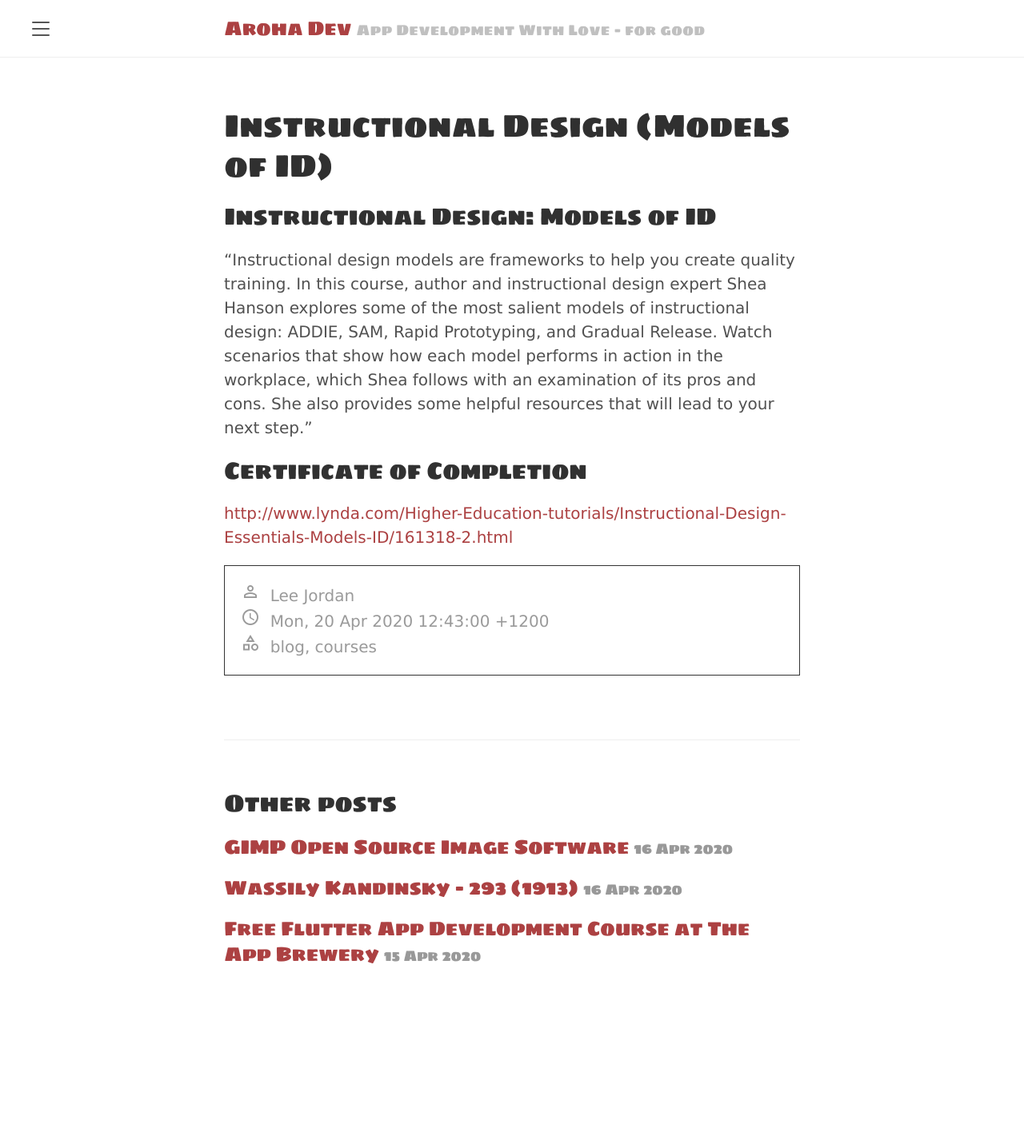
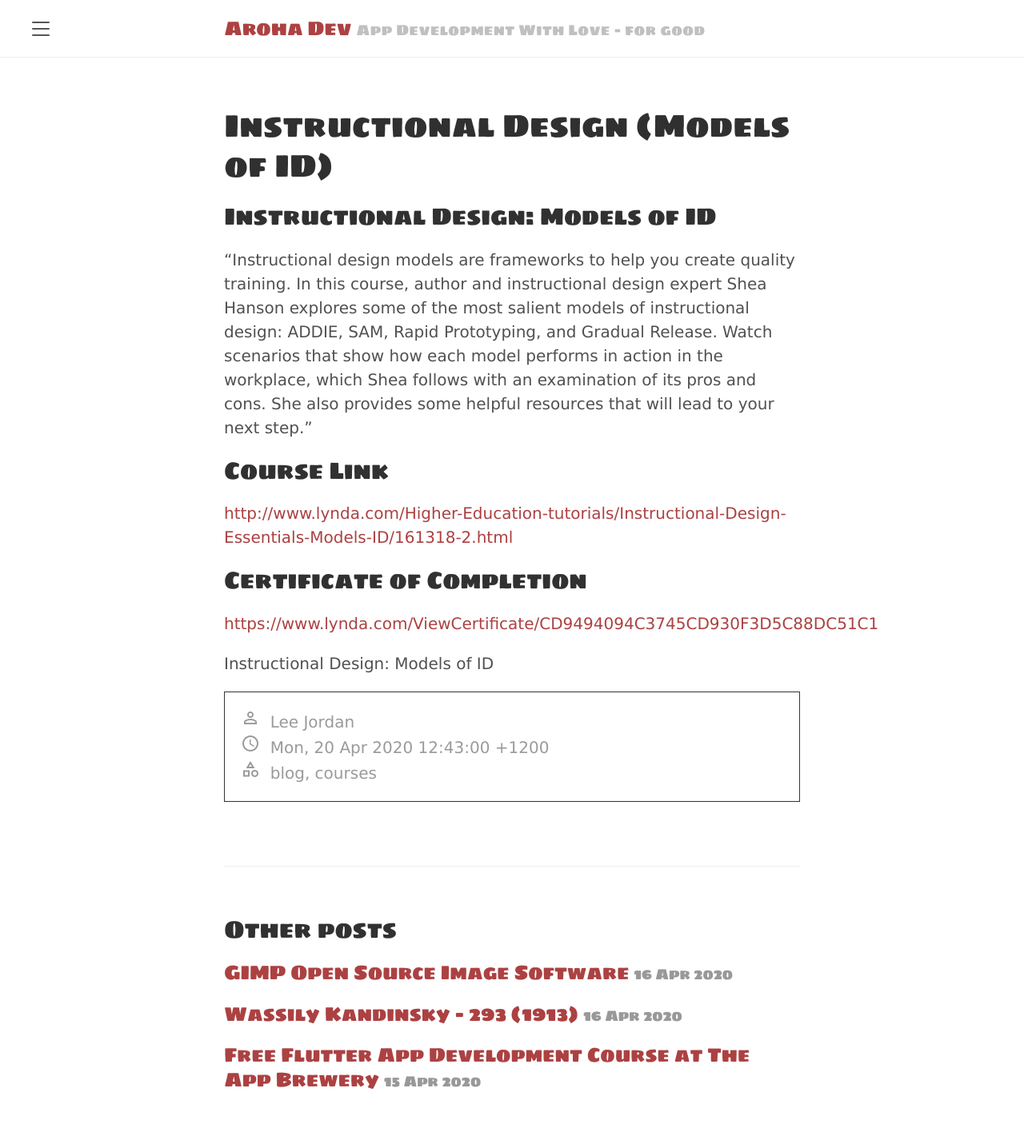
Before and after one commit to tracyjordan/tracyjordan.github.io, a Jekyll site: the page built from _posts/2020-04-20-instructional-design-models-of-id.md, in a window 1280 px wide. Shown: the whole page at 80% size. Built offline with Jekyll 4.4.1, drawn with Linux system fonts in a browser that asks for light colours; before the commit the page ends 1269 px from its top, so only the background shows below that.

Commit message:
Update 2020-04-20-instructional-design-models-of-id.md

```diff
--- a/_posts/2020-04-20-instructional-design-models-of-id.md
+++ b/_posts/2020-04-20-instructional-design-models-of-id.md
@@ -11,6 +11,15 @@ published: true
 
 "Instructional design models are frameworks to help you create quality training. In this course, author and instructional design expert Shea Hanson explores some of the most salient models of instructional design: ADDIE, SAM, Rapid Prototyping, and Gradual Release. Watch scenarios that show how each model performs in action in the workplace, which Shea follows with an examination of its pros and cons. She also provides some helpful resources that will lead to your next step."
 
+<h2>Course Link</h2>
+
+<a href="http://www.lynda.com/Higher-Education-tutorials/Instructional-Design-Essentials-Models-ID/161318-2.html" title="Instructional Design: Models of ID" target="_blank" rel="nofollow">http://www.lynda.com/Higher-Education-tutorials/Instructional-Design-Essentials-Models-ID/161318-2.html</a>
+
 <h2>Certificate of Completion</h2>
 
-<a href="http://www.lynda.com/Higher-Education-tutorials/Instructional-Design-Essentials-Models-ID/161318-2.html" title="Instructional Design: Models of ID" target="_blank" rel="nofollow">http://www.lynda.com/Higher-Education-tutorials/Instructional-Design-Essentials-Models-ID/161318-2.html</a>
+<a href="https://www.lynda.com/ViewCertificate/CD9494094C3745CD930F3D5C88DC51C1" title="Instructional Design: Models of ID" target="_blank" rel="nofollow">https://www.lynda.com/ViewCertificate/CD9494094C3745CD930F3D5C88DC51C1</a>
+
+
+
+
+Instructional Design: Models of ID
```
